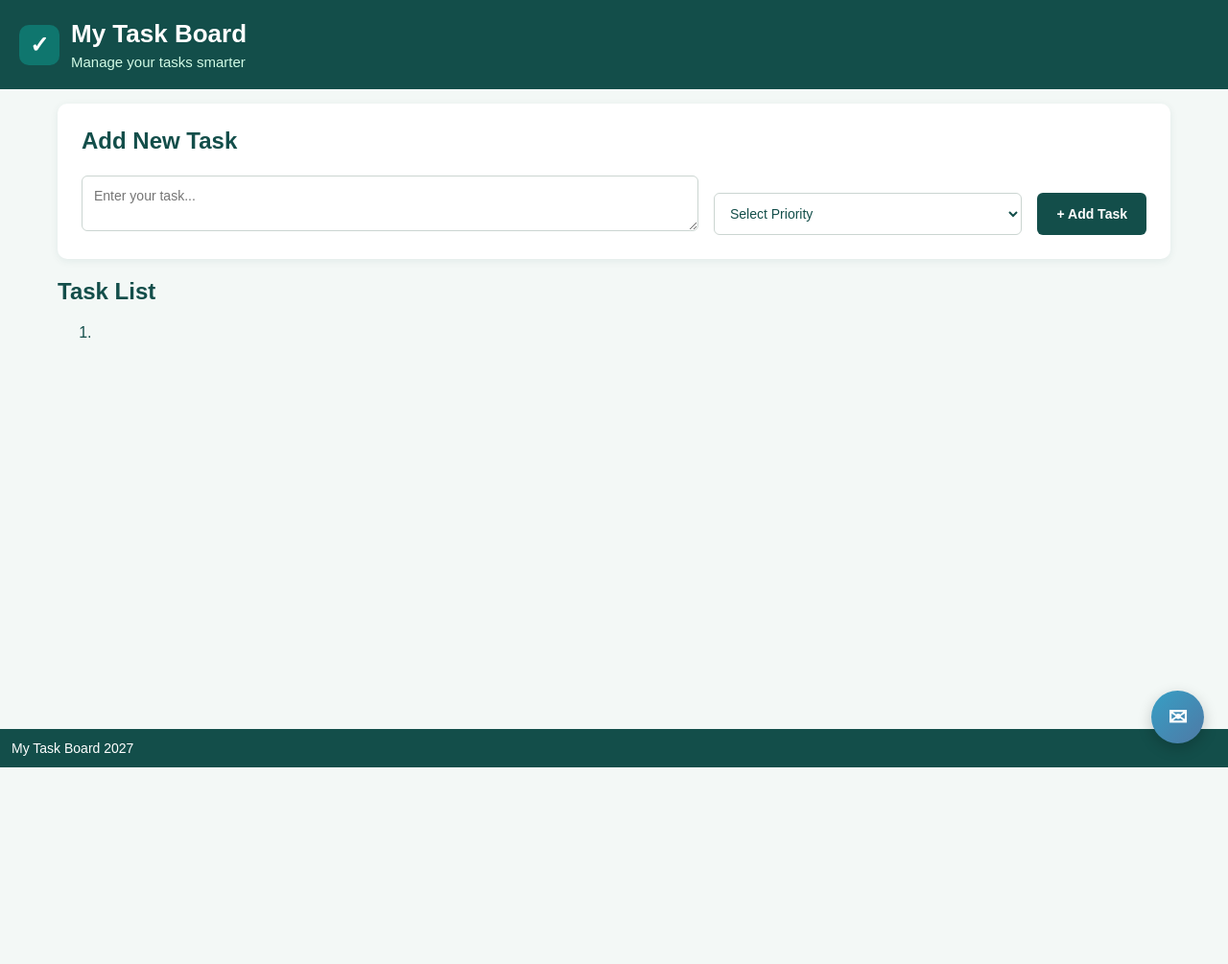
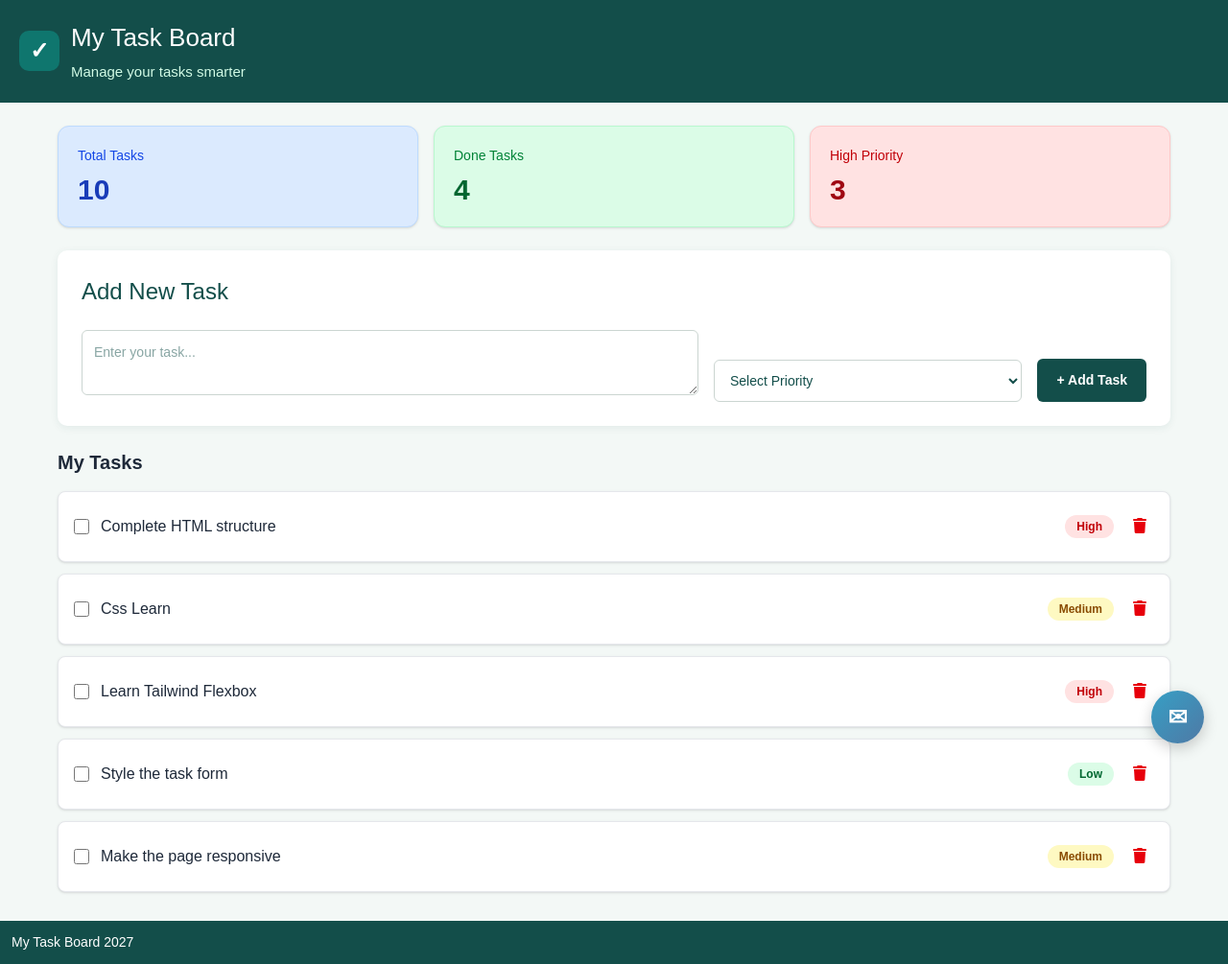
Before and after one commit to pragna21-dev/Task-Board, a plain HTML site: page index.html in a window 1280 px wide. Shown: the whole page at 96% size. Before the commit the page ends 800 px from the top, so only its background shows below. Drawn offline with nearby package versions, Linux system fonts and the light colour scheme.

Commit message:
Tailwind Status card and task list

```diff
--- a/index.html
+++ b/index.html
@@ -4,6 +4,8 @@
     <meta charset="UTF-8" />
     <meta name="viewport" content="width=device-width, initial-scale=1.0" />
     <title>Task Board</title>
+    <script src="https://cdn.jsdelivr.net/npm/@tailwindcss/browser@4"></script>
+    <link rel="stylesheet" href="https://cdnjs.cloudflare.com/ajax/libs/font-awesome/6.7.2/css/all.min.css" />
     <link rel="stylesheet" href="style.css" />
   </head>
   <body>
@@ -19,6 +21,30 @@
     </header>
 
     <main class="container">
+      <!-- Statistics Section -->
+      <section class="grid grid-cols-1 sm:grid-cols-3 gap-4 my-6">
+        <!-- Total Tasks -->
+        <div class="bg-blue-100 p-5 rounded-xl shadow-sm border border-blue-200">
+          <p class="text-blue-700 text-sm font-medium">Total Tasks</p>
+
+          <h2 class="text-3xl font-bold text-blue-800 mt-2">10</h2>
+        </div>
+
+        <!-- Done Tasks -->
+        <div class="bg-green-100 p-5 rounded-xl shadow-sm border border-green-200">
+          <p class="text-green-700 text-sm font-medium">Done Tasks</p>
+
+          <h2 class="text-3xl font-bold text-green-800 mt-2">4</h2>
+        </div>
+
+        <!-- High Priority Tasks -->
+        <div class="bg-red-100 p-5 rounded-xl shadow-sm border border-red-200">
+          <p class="text-red-700 text-sm font-medium">High Priority</p>
+
+          <h2 class="text-3xl font-bold text-red-800 mt-2">3</h2>
+        </div>
+      </section>
+
       <section class="task-form">
         <h2>Add New Task</h2>
         <form id="taskForm">
@@ -36,11 +62,75 @@
           <button type="submit" class="add-btn">+ Add Task</button>
         </form>
       </section>
-      <section>
-        <h2>Task List</h2>
-        <ol>
-          <li></li>
-        </ol>
+      <!-- Task List -->
+      <section class="mt-6">
+        <h2 class="text-xl font-bold text-gray-800 mb-4">My Tasks</h2>
+
+        <div class="space-y-3">
+          <!-- Task 1 -->
+          <div class="flex items-center gap-3 bg-white p-4 rounded-lg border border-gray-200 shadow-sm">
+            <input type="checkbox" class="h-4 w-4" />
+
+            <span class="flex-1 text-gray-800"> Complete HTML structure </span>
+
+            <span class="bg-red-100 text-red-700 text-xs font-semibold px-3 py-1 rounded-full"> High </span>
+            <button type="button" aria-label="Delete Complete HTML structure" class="text-red-600 hover:text-red-800 p-2 rounded-lg hover:bg-red-50">
+              <i class="fa-solid fa-trash"></i>
+            </button>
+          </div>
+
+          <!-- Task 2 -->
+          <div class="flex items-center gap-3 bg-white p-4 rounded-lg border border-gray-200 shadow-sm">
+            <input type="checkbox" class="h-4 w-4" />
+
+            <span class="flex-1 text-gray-800">Css Learn </span>
+
+            <span class="bg-yellow-100 text-yellow-800 text-xs font-semibold px-3 py-1 rounded-full"> Medium </span>
+
+            <button type="button" aria-label="Delete Css learn" class="text-red-600 hover:text-red-800 p-2 rounded-lg hover:bg-red-50">
+              <i class="fa-solid fa-trash"></i>
+            </button>
+          </div>
+
+          <!-- Task 3 -->
+          <div class="flex items-center gap-3 bg-white p-4 rounded-lg border border-gray-200 shadow-sm">
+            <input type="checkbox" class="h-4 w-4" />
+
+            <span class="flex-1 text-gray-800"> Learn Tailwind Flexbox </span>
+
+            <span class="bg-red-100 text-red-700 text-xs font-semibold px-3 py-1 rounded-full"> High </span>
+
+            <button type="button" aria-label="Delete Learn Tailwind Flexbox" class="text-red-600 hover:text-red-800 p-2 rounded-lg hover:bg-red-50">
+              <i class="fa-solid fa-trash"></i>
+            </button>
+          </div>
+
+          <!-- Task 4 -->
+          <div class="flex items-center gap-3 bg-white p-4 rounded-lg border border-gray-200 shadow-sm">
+            <input type="checkbox" class="h-4 w-4" />
+
+            <span class="flex-1 text-gray-800"> Style the task form </span>
+
+            <span class="bg-green-100 text-green-800 text-xs font-semibold px-3 py-1 rounded-full"> Low </span>
+
+            <button type="button" aria-label="Delete Style the task form" class="text-red-600 hover:text-red-800 p-2 rounded-lg hover:bg-red-50">
+              <i class="fa-solid fa-trash"></i>
+            </button>
+          </div>
+
+          <!-- Task 5 -->
+          <div class="flex items-center gap-3 bg-white p-4 rounded-lg border border-gray-200 shadow-sm">
+            <input type="checkbox" class="h-4 w-4" />
+
+            <span class="flex-1 text-gray-800"> Make the page responsive </span>
+
+            <span class="bg-yellow-100 text-yellow-800 text-xs font-semibold px-3 py-1 rounded-full"> Medium </span>
+
+            <button type="button" aria-label="Delete Make the page responsive" class="text-red-600 hover:text-red-800 p-2 rounded-lg hover:bg-red-50">
+              <i class="fa-solid fa-trash"></i>
+            </button>
+          </div>
+        </div>
       </section>
     </main>
 
--- a/style.css
+++ b/style.css
@@ -133,7 +133,7 @@ body {
   color: #ffffff;
   padding: 12px;
   margin-top: 30px;
-  position: fixed;
+  /* position: fixed; */
   bottom: 0;
   left: 0;
   width: 100%;
```
